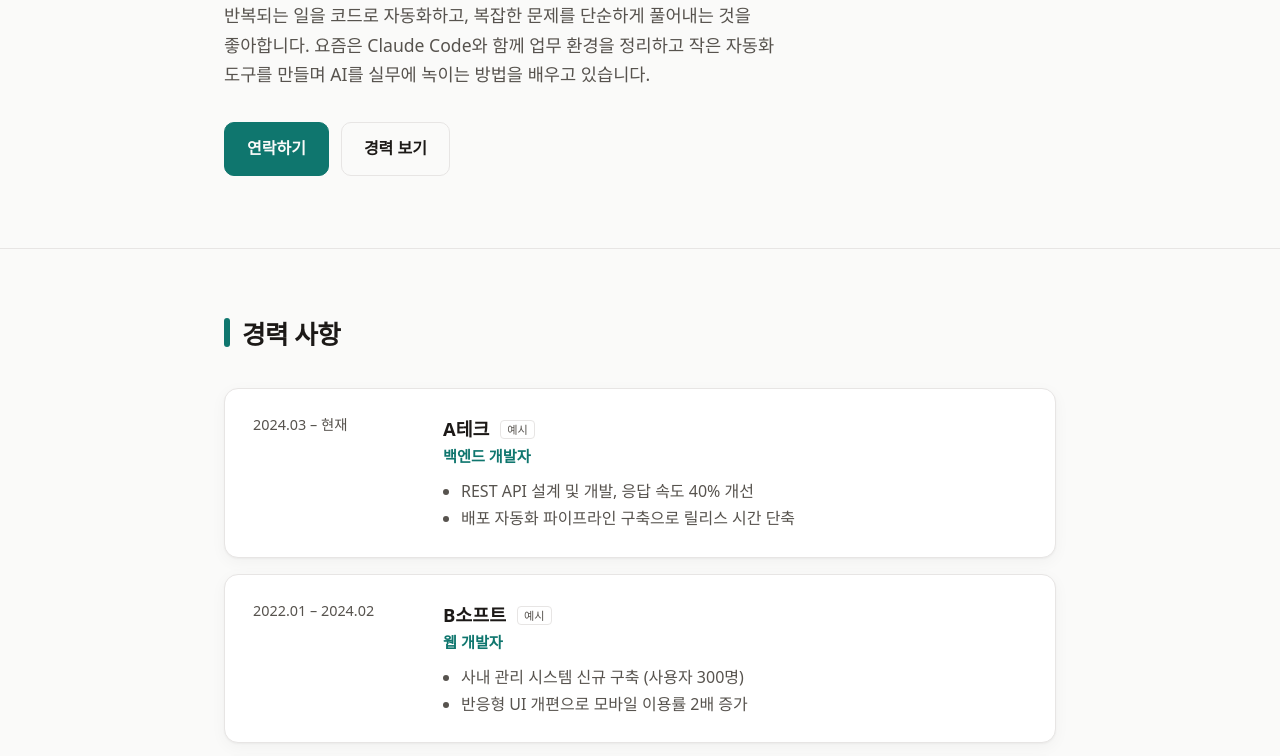
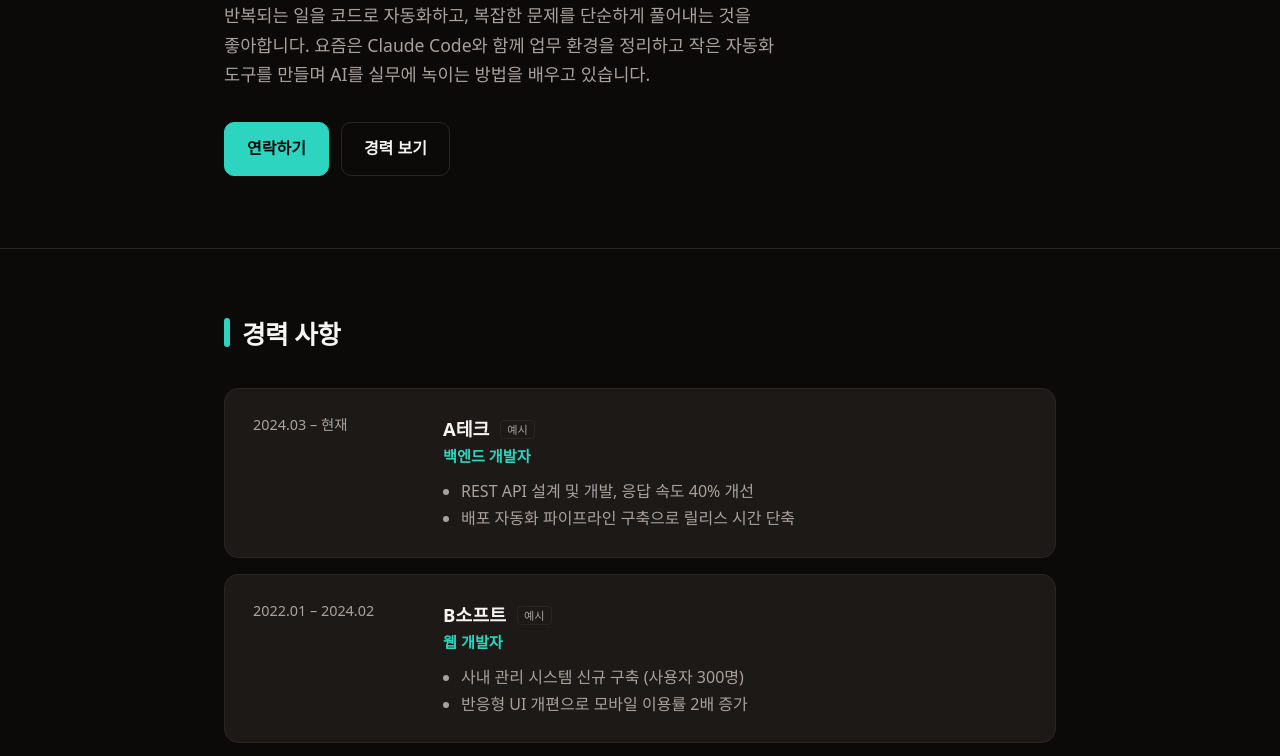
Before and after one commit to winsHyun/claude-workspace, a plain HTML site: page portfolio/index.html in a window 1280 px wide. Shown: the part 358-1114 px from the top of the page. Drawn offline with Linux system fonts and the light colour scheme.

Commit message:
Make portfolio always dark mode
Co-Authored-By: Claude Opus 5.5 <noreply@anthropic.com>

```diff
--- a/portfolio/index.html
+++ b/portfolio/index.html
@@ -6,18 +6,9 @@
 <title>Hyunjo · Portfolio</title>
 <meta name="description" content="개발자 Hyunjo의 포트폴리오">
 <style>
+  /* 항상 다크모드 */
   :root {
-    --bg: #fafaf9;
-    --surface: #ffffff;
-    --text: #1c1917;
-    --muted: #57534e;
-    --line: #e7e5e4;
-    --accent: #0f766e;
-    --accent-soft: #ccfbf1;
-    --shadow: 0 1px 2px rgba(0,0,0,.04), 0 4px 16px rgba(0,0,0,.04);
-  }
-  @media (prefers-color-scheme: dark) {
-    :root {
+    color-scheme: dark;
     --bg: #0c0a09;
     --surface: #1c1917;
     --text: #f5f5f4;
@@ -26,7 +17,6 @@
     --accent: #2dd4bf;
     --accent-soft: #134e4a;
     --shadow: none;
-    }
   }
 
   * { box-sizing: border-box; margin: 0; padding: 0; }
```
Also changed, not shown: portfolio/resume.html (+2 -12 lines). Lines whose indentation alone changed are shown as unchanged.
